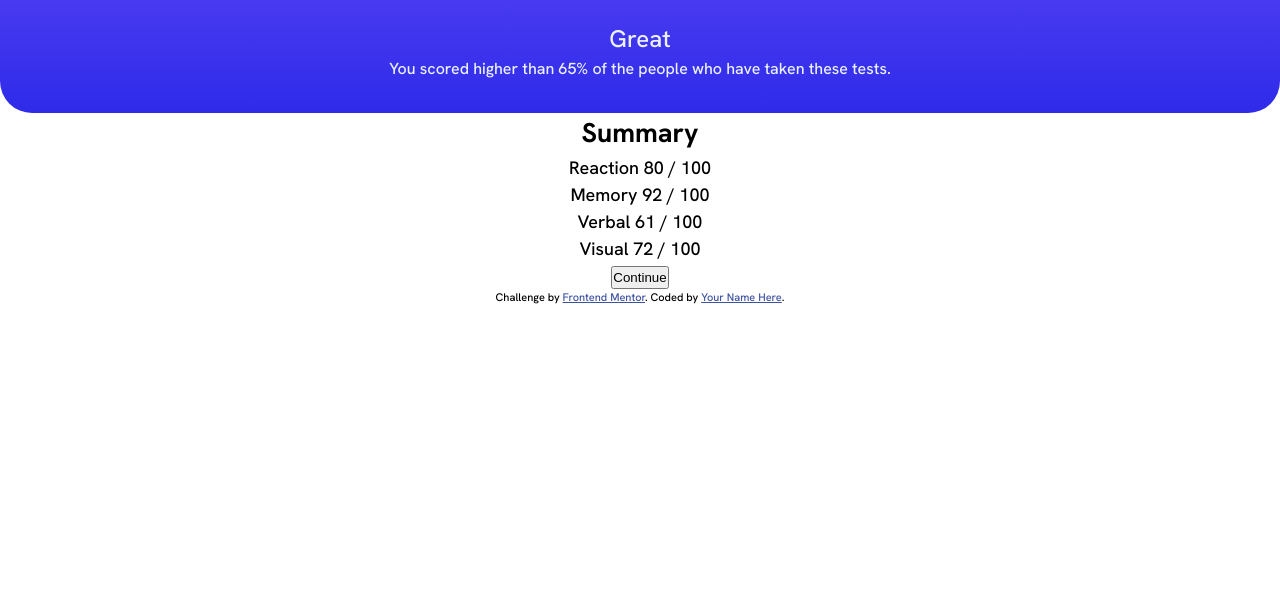
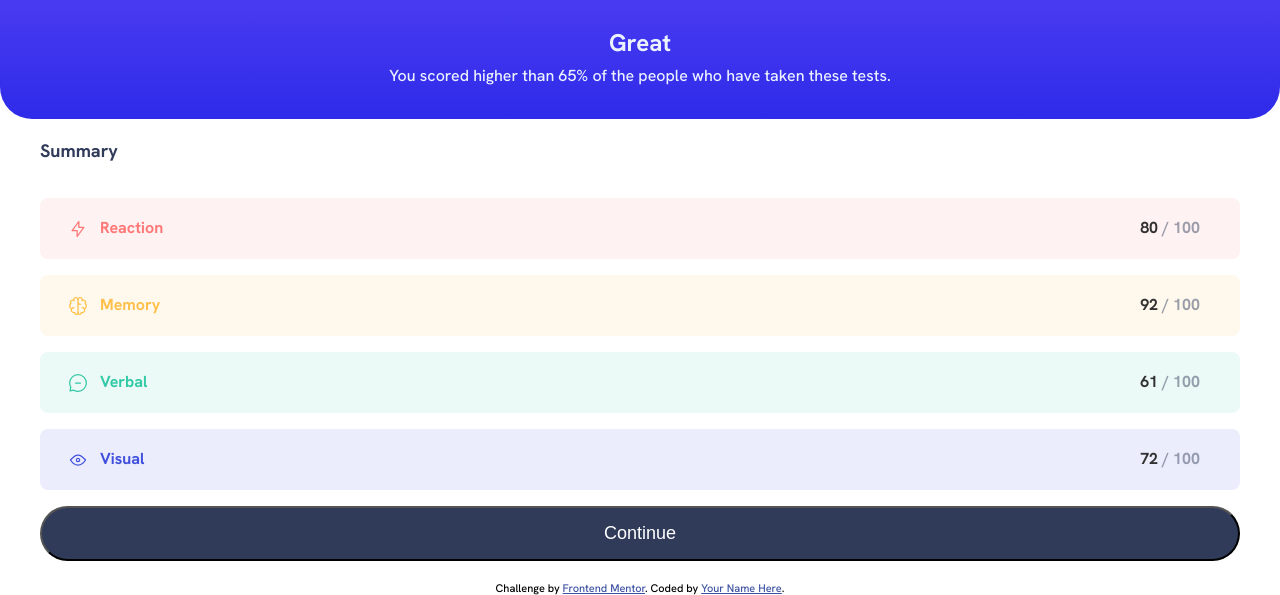
Before and after one commit to mIksrigz/results-summary-component-main, a plain HTML site: page index.html in a window 1280 px wide. Shown: the part 209-804 px from the top of the page. Drawn offline with Linux system fonts and the light colour scheme.

Commit message:
fix button hover

```diff
--- a/index.html
+++ b/index.html
@@ -31,32 +31,30 @@
       <div class="average-score">
         <h1>Your Result</h1>
         <p class="average-points">
-          <span class="big-number">76</span><br/>
+          <span class="big-number">76</span><br />
           of 100
         </p>
-        <p class="score-description">
-          <span class="big-text">Great</span><br/>
-          You scored higher than 65% of the people who have taken these tests.
-        </p>
+        <h2 class="big-text">Great</h2>
+        <p class="score-description">You scored higher than 65% of the people who have taken these tests.</p>
       </div>
       <div class="all-scores">
         <h2>Summary</h2>
         <div class="scores">
           <p class="category-score">
-            <span class="accent-text">Reaction</span>
-            80 / 100
+            <span class="accent-text accent-text-reaction">Reaction</span>
+            <span>80 <span class="max-points">/ 100</span></span>
           </p>
           <p class="category-score">
-            <span class="accent-text">Memory</span>
-            92 / 100
+            <span class="accent-text accent-text-memory">Memory</span>
+            <span>92 <span class="max-points">/ 100</span></span>
           </p>
           <p class="category-score">
-            <span class="accent-text">Verbal</span>
-            61 / 100
+            <span class="accent-text accent-text-verbal">Verbal</span>
+            <span>61 <span class="max-points">/ 100</span></span>
           </p>
           <p class="category-score">
-            <span class="accent-text">Visual</span>
-            72 / 100
+            <span class="accent-text accent-text-visual">Visual</span>
+            <span>72 <span class="max-points">/ 100</span></span>
           </p>
         </div>
         <button>Continue</button>
--- a/style.css
+++ b/style.css
@@ -61,7 +61,7 @@
         box-sizing: border-box;
         margin: 0;
         padding: 0;
-        line-height: 1.5;
+        line-height: 1.3;
     }
 
     body {
@@ -73,19 +73,16 @@
     }
 
     .score-board {
-        --margin: 1rem;
+        --margin: 1.25rem;
         --padding: 1rem;
         --font-size: var(--fs-paragraphs);
         --color: var(--Pale-blue);
         --border-radius: 2rem;
-        text-align: center;
     }
 
     .average-score {
-        background: linear-gradient(
-            var(--Light-slate-blue-bg),
-             var(--Light-royal-blue-bg)
-        );
+        background: linear-gradient(var(--Light-slate-blue-bg),
+                var(--Light-royal-blue-bg));
         padding: var(--padding) calc(3 * var(--padding)) calc(2 * var(--padding));
         border-radius: 0 0 var(--border-radius) var(--border-radius);
         color: var(--color);
@@ -102,14 +99,12 @@
         margin-bottom: var(--margin);
     }
 
-    .average-points{
+    .average-points {
         --color: var(--Light-lavender);
         display: grid;
         place-content: center;
-        background: linear-gradient(
-            var(--Violet-blue-bg-circle),
-            #4c3cf1
-        );
+        background: linear-gradient(var(--Violet-blue-bg-circle),
+                #4c3cf1);
         width: 9rem;
         aspect-ratio: 1;
         border-radius: 50%;
@@ -117,7 +112,7 @@
         color: var(--color);
     }
 
-    .big-number{
+    .big-number {
         --color: var(--White);
         --font-size: 3.5rem;
         --font-weight: var(--fw-extra-bold);
@@ -127,12 +122,132 @@
         margin-bottom: calc(-0.5 * var(--margin));
     }
 
-    .score-description{
+    .score-description {
         --font-size: 1rem;
         font-size: var(--font-size);
     }
 
-    .big-text{
+    .big-text {
         --font-size: 1.5rem;
         font-size: var(--font-size);
+        margin-bottom: calc(0.4 * var(--margin));
     }
+
+    .all-scores {
+        --font-size: 1rem;
+        --padding: 1.25rem;
+        --gap: 1rem;
+        display: grid;
+        gap: var(--gap);
+        padding: var(--padding) calc(2 * var(--padding));
+        font-size: var(--font-size);
+    }
+
+    .all-scores h2 {
+        --font-size: 1.125rem;
+        --color: var(--Dark-gray-blue);
+        font-size: var(--font-size);
+        color: var(--color);
+    }
+
+    .scores {
+        --gap: 1rem;
+        display: grid;
+        gap: var(--gap);
+        padding: var(--padding) 0;
+        font-weight: var(--fw-bold);
+        opacity: 0.8;
+        margin-bottom: calc(-1 * var(--margin));
+    }
+
+    .category-score {
+        --alpha : 0.1;
+        display: flex;
+        justify-content: space-between;
+        align-items: center;
+        padding: var(--padding) calc(2 * var(--padding));
+        background-color: var(--Green-teal);
+        border-radius: 0.5rem;
+    }
+
+    .category-score:first-child {
+        --h: 0; --s: 100%; --l: 67%;
+        background-color: hsla(var(--h), var(--s), var(--l), var(--alpha));
+    }
+
+    .category-score:nth-child(2) {
+        --h: 39; --s: 100%; --l: 56%;
+        background-color: hsla(var(--h), var(--s), var(--l), var(--alpha));
+    }
+    .category-score:nth-child(3) {
+        --h: 166; --s: 100%; --l: 37%;
+        background-color: hsla(var(--h), var(--s), var(--l), var(--alpha));
+    }
+    .category-score:nth-child(4) {
+        --h: 234; --s: 85%; --l: 45%;
+        background-color: hsla(var(--h), var(--s), var(--l), var(--alpha));
+    }
+
+    .accent-text {
+        position: relative;
+        margin-left: calc(var(--margin));
+    }
+
+    .accent-text::before {
+        position: absolute;
+        inset: 1px calc(100% + 0.75rem) auto auto;
+    }
+
+    .accent-text-reaction {
+        color: var(--Light-red);
+    }
+
+    .accent-text-memory {
+        color: var(--Orangey-yellow);
+    }
+
+    .accent-text-verbal {
+        color: var(--Green-teal);
+    }
+
+    .accent-text-visual {
+        color: var(--Cobalt-blue);
+    }
+
+    .accent-text-reaction::before {
+        content: url(./assets/images/icon-reaction.svg);
+    }
+
+    .accent-text-memory::before {
+        content: url(./assets/images/icon-memory.svg);
+    }
+
+    .accent-text-verbal::before {
+        content: url(./assets/images/icon-verbal.svg);
+    }
+
+    .accent-text-visual::before {
+        content: url(./assets/images/icon-visual.svg);
+    }
+
+
+    .max-points {
+        --color: var(--Dark-gray-blue);
+        color: var(--color);
+        opacity: 0.6;
+    }
+
+    button {
+        --font-size: 1.125rem;
+        font-size: var(--font-size);
+        color: var(--White);
+        background-color: var(--Dark-gray-blue);
+        padding-block: 0.875rem;
+        border-radius: 2em;
+        cursor: pointer;
+        transition: background 250ms ease-out;
+    }
+
+    button:hover {
+        background: linear-gradient(var(--Light-slate-blue-bg), var(--Light-royal-blue-bg));
+    }
```
